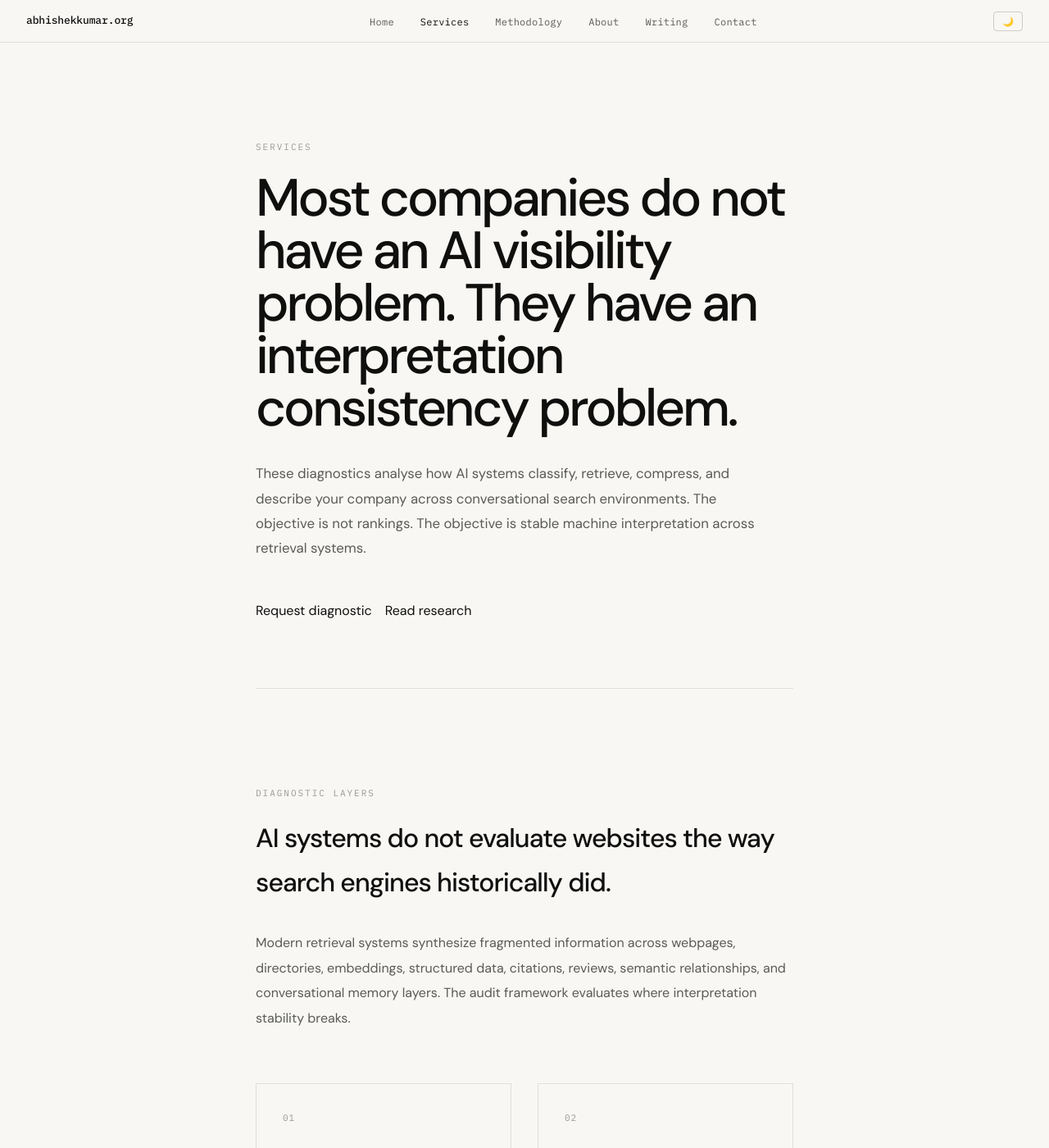
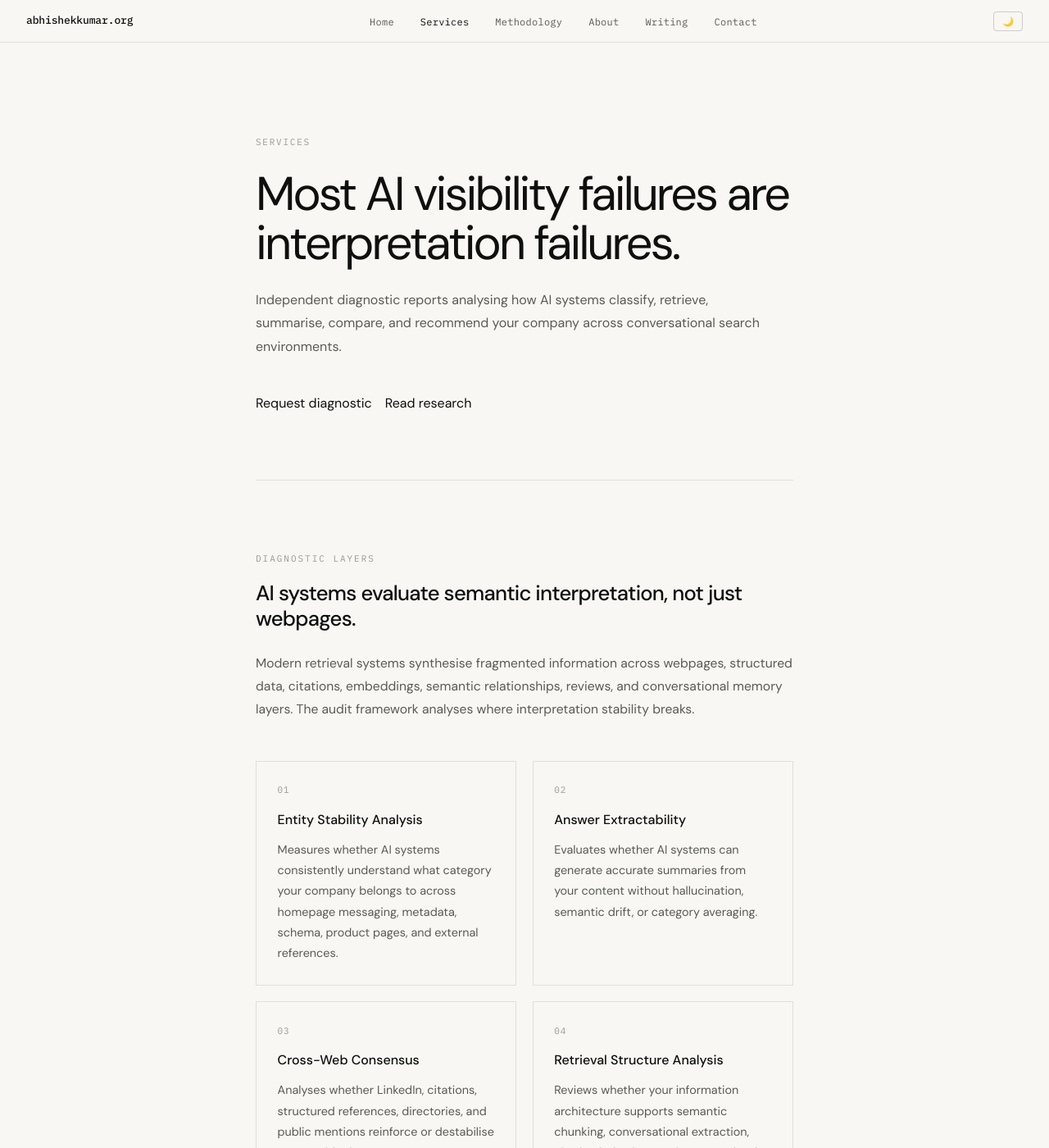
Before and after one commit to abhishu5/abhishekkumar.org, a Jekyll site: the page services.html, which Jekyll copies as it is, in a window 1280 px wide and 1400 px high. Shown: the whole window at 82% size. Built offline with Jekyll 4.4.1, drawn with Linux system fonts in a browser that asks for light colours; some of the changed text lies outside the part shown.

Commit message:
Update services.html

```diff
--- a/services.html
+++ b/services.html
@@ -1,7 +1,7 @@
 <!DOCTYPE html>
 <html lang="en">
 <head>
-<!-- Google tag (gtag.js) -->
+    <!-- Google tag (gtag.js) -->
   <script async src="https://www.googletagmanager.com/gtag/js?id=G-B5NF138030"></script>
   <script>
    window.dataLayer = window.dataLayer || [];
@@ -41,59 +41,77 @@
 
 <style>
 
-.page-header{
+.page-hero{
 padding:7rem 0 5rem;
 border-bottom:0.5px solid var(--border);
 }
 
-.page-header h1{
-font-size:clamp(2.4rem,5vw,4.2rem);
-line-height:1;
-font-weight:500;
-letter-spacing:-0.05em;
-max-width:720px;
-margin:1.2rem 0 2rem;
+.page-label{
+font-family:var(--mono);
+font-size:11px;
+letter-spacing:0.16em;
+text-transform:uppercase;
+color:var(--text3);
+margin-bottom:1.5rem;
+display:block;
 }
 
-.page-header p{
+.page-hero h1{
+font-size:clamp(2.2rem,4.5vw,3.8rem);
+line-height:1.05;
+letter-spacing:-0.05em;
+font-weight:400;
+max-width:720px;
+margin:0 0 1.5rem;
+}
+
+.page-sub{
 max-width:620px;
-font-size:1.05rem;
+font-size:1rem;
 line-height:1.8;
 color:var(--text2);
+margin-bottom:2.5rem;
+}
+
+.page-actions{
+display:flex;
+gap:1rem;
+flex-wrap:wrap;
+align-items:center;
 }
 
 .section{
-padding:7rem 0;
+padding:5rem 0;
 border-bottom:0.5px solid var(--border);
 }
 
 .section h2{
-font-size:2rem;
+font-size:1.6rem;
 font-weight:500;
+line-height:1.2;
 letter-spacing:-0.03em;
-margin:1rem 0 2rem;
-max-width:850px;
+margin:1rem 0 1.5rem;
+max-width:760px;
 }
 
 .section-intro{
-max-width:760px;
-font-size:1rem;
-line-height:1.9;
+max-width:680px;
+font-size:0.98rem;
+line-height:1.8;
 color:var(--text2);
-margin-bottom:4rem;
+margin-bottom:3rem;
 }
 
 .diagnostic-grid{
 display:grid;
 grid-template-columns:1fr 1fr;
-gap:2rem;
+gap:1.2rem;
 margin-top:2rem;
 }
 
 .diagnostic-card{
 border:0.5px solid var(--border);
-padding:2rem;
-min-height:240px;
+padding:1.6rem;
 }
 
 .diagnostic-number{
@@ -101,54 +119,54 @@ font-family:var(--mono);
 font-size:11px;
 letter-spacing:0.08em;
 color:var(--text3);
-margin-bottom:1.5rem;
+margin-bottom:1rem;
 }
 
 .diagnostic-title{
-font-size:1.1rem;
+font-size:1rem;
 font-weight:500;
-margin-bottom:1rem;
+margin-bottom:0.8rem;
 line-height:1.4;
 }
 
 .diagnostic-text{
-font-size:0.92rem;
-line-height:1.8;
+font-size:0.9rem;
+line-height:1.75;
 color:var(--text2);
 }
 
 .framework-list{
 display:grid;
 grid-template-columns:1fr 1fr;
-gap:2rem;
-margin-top:3rem;
+gap:1.2rem;
+margin-top:2rem;
 }
 
 .framework-item{
-padding-bottom:2rem;
+padding-bottom:1.5rem;
 border-bottom:0.5px solid var(--border);
 }
 
 .framework-item h3{
-font-size:1rem;
-margin-bottom:0.8rem;
+font-size:0.98rem;
+margin-bottom:0.7rem;
 }
 
 .framework-item p{
 font-size:0.9rem;
-line-height:1.8;
+line-height:1.75;
 color:var(--text2);
 }
 
 .process{
-margin-top:3rem;
+margin-top:2rem;
 }
 
 .process-step{
 display:grid;
-grid-template-columns:80px 1fr;
-gap:2rem;
-padding:2rem 0;
+grid-template-columns:70px 1fr;
+gap:1.5rem;
+padding:1.8rem 0;
 border-bottom:0.5px solid var(--border);
 }
 
@@ -160,34 +178,27 @@ border-bottom:none;
 font-family:var(--mono);
 font-size:11px;
 color:var(--text3);
-padding-top:4px;
+padding-top:3px;
 }
 
 .process-content h3{
-font-size:1rem;
-margin-bottom:0.6rem;
+font-size:0.98rem;
+margin-bottom:0.5rem;
 }
 
 .process-content p{
-font-size:0.92rem;
-line-height:1.8;
+font-size:0.9rem;
+line-height:1.75;
 color:var(--text2);
-max-width:720px;
+max-width:680px;
 }
 
 .closing-note{
-max-width:820px;
-font-size:1rem;
-line-height:1.9;
+max-width:700px;
+font-size:0.98rem;
+line-height:1.85;
 color:var(--text2);
-margin-top:2rem;
-}
-
-.cta-row{
-margin-top:3rem;
-display:flex;
-gap:1rem;
-flex-wrap:wrap;
+margin-top:1.5rem;
 }
 
 @media (max-width:900px){
@@ -197,16 +208,22 @@ flex-wrap:wrap;
 grid-template-columns:1fr;
 }
 
-.page-header{
+.page-hero{
 padding:6rem 0 4rem;
 }
 
-.page-header h1{
-font-size:clamp(2.2rem,8vw,3.6rem);
+.page-hero h1{
+font-size:clamp(2rem,8vw,3.1rem);
+line-height:1.05;
 }
 
 .section{
-padding:5rem 0;
+padding:4rem 0;
+}
+
+.process-step{
+grid-template-columns:1fr;
+gap:0.8rem;
 }
 
 }
@@ -231,6 +248,7 @@ padding:5rem 0;
 
 <div class="nav-right">
 <button class="theme-btn" onclick="toggleTheme()">🌙</button>
+
 <button class="hamburger" onclick="toggleMenu()">
 <span></span>
 <span></span>
@@ -250,23 +268,22 @@ padding:5rem 0;
 <div class="page">
 <div class="container">
 
-<header class="page-header">
+<section class="page-hero">
 
-<div class="mono-label">
+<span class="page-label">
 SERVICES
-</div>
+</span>
 
 <h1>
-Most companies do not have an AI visibility problem.
-They have an interpretation consistency problem.
+Most AI visibility failures are interpretation failures.
 </h1>
 
-<p>
-These diagnostics analyse how AI systems classify, retrieve, compress, and describe your company across conversational search environments.
-The objective is not rankings. The objective is stable machine interpretation across retrieval systems.
+<p class="page-sub">
+Independent diagnostic reports analysing how AI systems classify, retrieve, summarise, compare, and recommend your company across conversational search environments.
 </p>
 
-<div class="cta-row">
+<div class="page-actions">
+
 <a href="contact.html" class="btn-primary">
 Request diagnostic
 </a>
@@ -274,9 +291,10 @@ Request diagnostic
 <a href="/blog/" class="btn-secondary">
 Read research
 </a>
+
 </div>
 
-</header>
+</section>
 
 <section class="section">
 
@@ -285,70 +303,82 @@ DIAGNOSTIC LAYERS
 </div>
 
 <h2>
-AI systems do not evaluate websites the way search engines historically did.
+AI systems evaluate semantic interpretation, not just webpages.
 </h2>
 
 <p class="section-intro">
-Modern retrieval systems synthesize fragmented information across webpages, directories, embeddings, structured data, citations, reviews, semantic relationships, and conversational memory layers. The audit framework evaluates where interpretation stability breaks.
+Modern retrieval systems synthesise fragmented information across webpages, structured data, citations, embeddings, semantic relationships, reviews, and conversational memory layers. The audit framework analyses where interpretation stability breaks.
 </p>
 
 <div class="diagnostic-grid">
 
 <div class="diagnostic-card">
 <div class="diagnostic-number">01</div>
+
 <div class="diagnostic-title">
 Entity Stability Analysis
 </div>
+
 <div class="diagnostic-text">
-Measures whether AI systems consistently understand what category your company belongs to across homepage messaging, product pages, metadata, schema, and external references.
+Measures whether AI systems consistently understand what category your company belongs to across homepage messaging, metadata, schema, product pages, and external references.
 </div>
 </div>
 
 <div class="diagnostic-card">
 <div class="diagnostic-number">02</div>
+
 <div class="diagnostic-title">
 Answer Extractability
 </div>
+
 <div class="diagnostic-text">
-Evaluates whether AI systems can produce accurate answer-level summaries from your content without hallucination, averaging, or semantic drift.
+Evaluates whether AI systems can generate accurate summaries from your content without hallucination, semantic drift, or category averaging.
 </div>
 </div>
 
 <div class="diagnostic-card">
 <div class="diagnostic-number">03</div>
+
 <div class="diagnostic-title">
 Cross-Web Consensus
 </div>
+
 <div class="diagnostic-text">
-Analyses how external sources reinforce or destabilise your entity definition across LinkedIn, Crunchbase, press mentions, structured references, and category databases.
+Analyses whether LinkedIn, citations, structured references, directories, and public mentions reinforce or destabilise your positioning.
 </div>
 </div>
 
 <div class="diagnostic-card">
 <div class="diagnostic-number">04</div>
+
 <div class="diagnostic-title">
 Retrieval Structure Analysis
 </div>
+
 <div class="diagnostic-text">
-Reviews whether your information architecture supports semantic chunking, passage-level retrieval, conversational extraction, and AI summarisation behaviour.
+Reviews whether your information architecture supports semantic chunking, conversational extraction, citation behaviour, and passage-level retrieval.
 </div>
 </div>
 
 <div class="diagnostic-card">
 <div class="diagnostic-number">05</div>
+
 <div class="diagnostic-title">
 AI Response Divergence
 </div>
+
 <div class="diagnostic-text">
-Compares how ChatGPT, Gemini, Claude, Perplexity, Copilot, and AI Overviews describe your company differently and identifies structural causes behind divergence.
+Compares how ChatGPT, Gemini, Claude, Perplexity, Copilot, and AI Overviews interpret your company differently across retrieval contexts.
 </div>
 </div>
 
 <div class="diagnostic-card">
 <div class="diagnostic-number">06</div>
+
 <div class="diagnostic-title">
 Semantic Compression Risk
 </div>
+
 <div class="diagnostic-text">
 Identifies where ambiguous positioning causes AI systems to compress your company into broader generic categories that erase differentiation.
 </div>
@@ -361,13 +391,11 @@ Identifies where ambiguous positioning causes AI systems to compress your compan
 <section class="section">
 
 <div class="mono-label">
-WHAT THE AUDIT IS
+FRAMEWORK
 </div>
 
 <h2>
-A structural diagnostic framework.
-Not SEO retainers.
-Not AI-content services.
+A structural interpretation diagnostic framework.
 </h2>
 
 <div class="framework-list">
@@ -376,8 +404,9 @@ Not AI-content services.
 <h3>
 Evidence-first analysis
 </h3>
+
 <p>
-Every conclusion is tied to observable retrieval behaviour, AI-generated outputs, semantic inconsistencies, or structural evidence gathered during the audit.
+Every conclusion is tied to observable retrieval behaviour, semantic inconsistencies, AI-generated outputs, or structural evidence gathered during analysis.
 </p>
 </div>
 
@@ -385,8 +414,9 @@ Every conclusion is tied to observable retrieval behaviour, AI-generated outputs
 <h3>
 Interpretation-focused
 </h3>
+
 <p>
-The objective is not keyword positioning. The objective is whether AI systems accurately understand and describe the company.
+The objective is not keyword positioning. The objective is whether AI systems consistently understand and describe the company correctly.
 </p>
 </div>
 
@@ -394,8 +424,9 @@ The objective is not keyword positioning. The objective is whether AI systems ac
 <h3>
 Cross-system evaluation
 </h3>
+
 <p>
-The framework analyses how multiple AI systems behave simultaneously instead of relying on a single search engine perspective.
+The framework analyses multiple conversational AI systems simultaneously instead of relying on a single search engine perspective.
 </p>
 </div>
 
@@ -403,8 +434,9 @@ The framework analyses how multiple AI systems behave simultaneously instead of
 <h3>
 Retrieval-aware architecture
 </h3>
+
 <p>
-The audit evaluates how content structures behave inside retrieval pipelines, answer synthesis systems, semantic indexing layers, and conversational search flows.
+The audit evaluates how content structures behave inside retrieval pipelines, semantic indexing systems, and conversational extraction environments.
 </p>
 </div>
 
@@ -425,66 +457,78 @@ How engagements work
 <div class="process">
 
 <div class="process-step">
+
 <div class="process-num">
 STEP 01
 </div>
 
 <div class="process-content">
+
 <h3>
 Initial diagnostic intake
 </h3>
 
 <p>
-You submit your website, product positioning, primary category definition, and relevant public profiles. This establishes the initial entity map used for evaluation.
+Website positioning, category definition, semantic structure, and external references are mapped to establish the entity baseline.
 </p>
+
 </div>
 </div>
 
 <div class="process-step">
+
 <div class="process-num">
 STEP 02
 </div>
 
 <div class="process-content">
+
 <h3>
 Multi-model retrieval analysis
 </h3>
 
 <p>
-AI systems are queried across multiple conversational environments to evaluate interpretation consistency, summarisation behaviour, recommendation appearance, and category alignment.
+AI systems are queried across multiple conversational environments to analyse interpretation consistency, recommendation visibility, and summarisation behaviour.
 </p>
+
 </div>
 </div>
 
 <div class="process-step">
+
 <div class="process-num">
 STEP 03
 </div>
 
 <div class="process-content">
+
 <h3>
 Structural diagnostic review
 </h3>
 
 <p>
-The audit analyses semantic structure, entity stability, retrieval reinforcement, answer extractability, cross-web consistency, and machine-readable infrastructure.
+Semantic architecture, answer extractability, retrieval reinforcement, cross-web consistency, and interpretation stability are evaluated.
 </p>
+
 </div>
 </div>
 
 <div class="process-step">
+
 <div class="process-num">
 STEP 04
 </div>
 
 <div class="process-content">
+
 <h3>
 Diagnostic report delivery
 </h3>
 
 <p>
-You receive a structured diagnostic report containing evidence, interpretation risks, retrieval weaknesses, semantic inconsistencies, and prioritised structural corrections.
+You receive a structured report containing evidence, interpretation risks, semantic inconsistencies, retrieval weaknesses, and prioritised corrections.
 </p>
+
 </div>
 </div>
 
@@ -503,19 +547,23 @@ AI visibility is becoming an interpretation infrastructure problem.
 </h2>
 
 <p class="closing-note">
-Most companies are still approaching AI visibility through traditional SEO assumptions: more content, more keywords, more optimisation activity.
-But retrieval systems increasingly depend on semantic coherence, extractability, reinforcement consistency, and entity stability across distributed information environments.
+Most companies still approach AI visibility through traditional SEO assumptions: more keywords, more optimisation activity, and more content production.
 </p>
 
 <p class="closing-note">
-The companies that become consistently visible across AI systems will not necessarily be the companies publishing the most content.
-They will be the companies easiest for AI systems to interpret correctly.
+But conversational retrieval systems increasingly depend on semantic coherence, extractability, entity stability, and reinforcement consistency across distributed information environments.
 </p>
 
-<div class="cta-row">
+<p class="closing-note">
+The companies that become consistently visible across AI systems will not necessarily be the companies publishing the most content. They will be the companies easiest for AI systems to interpret correctly.
+</p>
+
+<div class="page-actions" style="margin-top:2.5rem;">
+
 <a href="contact.html" class="btn-primary">
 Request diagnostic
 </a>
+
 </div>
 
 </section>
@@ -524,10 +572,15 @@ Request diagnostic
 </div>
 
 <footer>
+
 <div class="footer-inner">
-<p>© 2026 Abhishek Kumar</p>
+
+<p>
+© 2026 Abhishek Kumar
+</p>
 
 <div style="display:flex;gap:2rem;">
+
 <a href="mailto:hello@abhishekkumar.org">
 hello@abhishekkumar.org
 </a>
@@ -535,14 +588,17 @@ hello@abhishekkumar.org
 <a href="https://www.linkedin.com/in/abhishek-kumar314" target="_blank">
 LinkedIn
 </a>
+
 </div>
 
 </div>
+
 </footer>
 
 <script>
 
 function toggleTheme() {
+
 const c = document.documentElement.getAttribute('data-theme');
 
 document.documentElement.setAttribute(
@@ -554,6 +610,7 @@ localStorage.setItem(
 'theme',
 document.documentElement.getAttribute('data-theme')
 );
+
 }
 
 function toggleMenu() {
```
